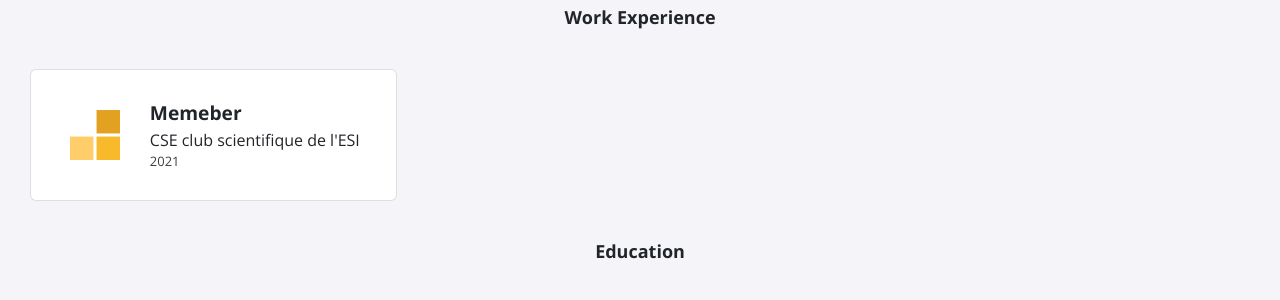
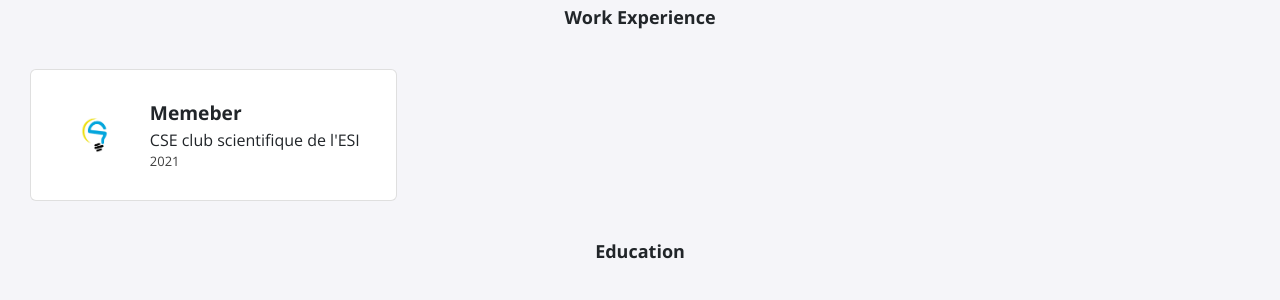
Before and after one commit to zikse/zikse.github.io, a Jekyll site: the page built from index.html, in a window 1280 px wide. Shown: the part 838-1138 px from the top of the page. Built offline with Jekyll 4.4.1, drawn with Linux system fonts in a browser that asks for light colours; nearby versions of some CDN libraries.

Commit message:
Update experience.yml

```diff
--- a/_data/experience.yml
+++ b/_data/experience.yml
@@ -1,4 +1,4 @@
 - role: Memeber
   company: CSE club scientifique de l'ESI
   dates: 2021
-  logo: fellowship.svg
+  logo: cse.png
```
